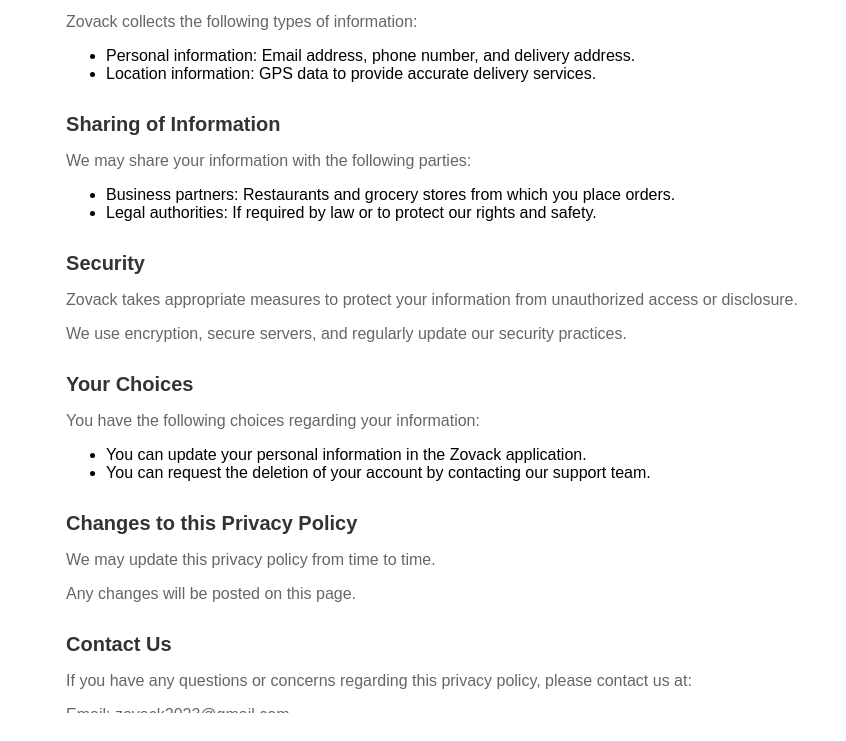
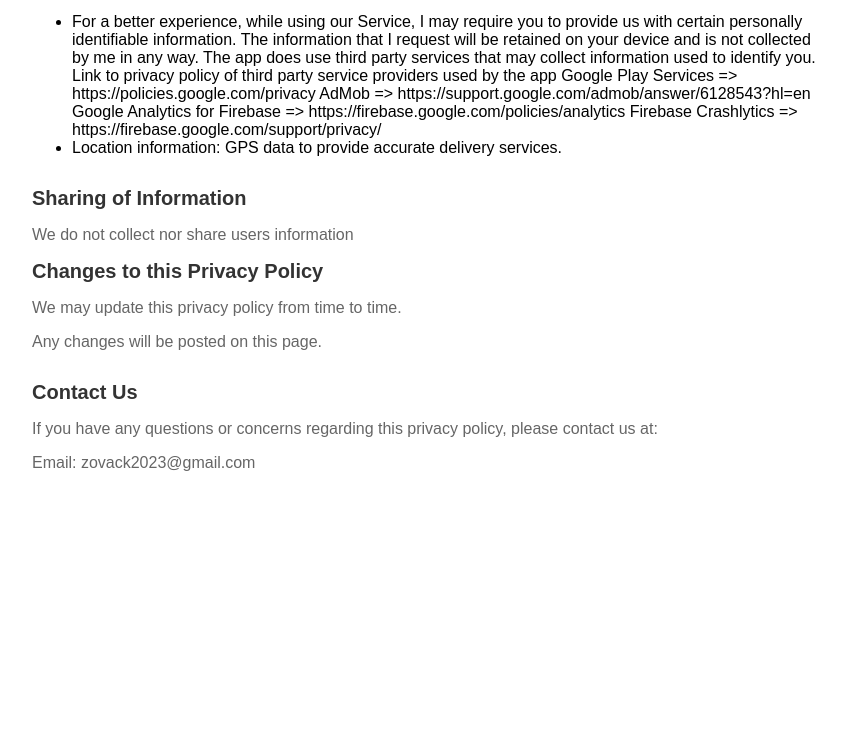
Before and after one commit to miraboh/gpt-game-policy, a plain HTML site: page index.html in a window 1280 px wide. Shown: the part 115-856 px from the top of the page, without its empty margins (208-1054 px from the left). Drawn offline with Linux system fonts and the light colour scheme.

Commit message:
Update index.html

```diff
--- a/index.html
+++ b/index.html
@@ -2,7 +2,7 @@
 <html>
 
 <head>
-  <title>Zovack Privacy Policy</title>
+  <title>GPT Chat Game Privacy Policy</title>
   <style>
     body {
       font-family: Arial, sans-serif;
@@ -66,40 +66,34 @@
 
 <body>
   <div class="privacy-policy">
-    <h1>Zovack Privacy Policy</h1>
+    <h1>GPT Chat Game</h1>
 
     <div class="section">
       <h2 class="section-title">Information We Collect</h2>
-      <p>Zovack collects the following types of information:</p>
       <ul>
-        <li>Personal information: Email address, phone number, and delivery address.</li>
+        <li>For a better experience, while using our Service, I may require you to provide us with certain personally identifiable information. The information that I request will be retained on your device and is not collected by me in any way.
+
+The app does use third party services that may collect information used to identify you.
+
+Link to privacy policy of third party service providers used by the app
+
+    Google Play Services => https://policies.google.com/privacy
+    AdMob => https://support.google.com/admob/answer/6128543?hl=en
+    Google Analytics for Firebase => https://firebase.google.com/policies/analytics
+    Firebase Crashlytics => https://firebase.google.com/support/privacy/
+
+        </li>
         <li>Location information: GPS data to provide accurate delivery services.</li>
      </ul>
     </div>
 
 <div class="section">
       <h2 class="section-title">Sharing of Information</h2>
-      <p>We may share your information with the following parties:</p>
-      <ul>
-        <li>Business partners: Restaurants and grocery stores from which you place orders.</li>
-        <li>Legal authorities: If required by law or to protect our rights and safety.</li>
-      </ul>
-    </div>
+      <p>We do not collect nor share users information </p>
 
-    <div class="section">
-      <h2 class="section-title">Security</h2>
-      <p>Zovack takes appropriate measures to protect your information from unauthorized access or disclosure.</p>
-      <p>We use encryption, secure servers, and regularly update our security practices.</p>
-    </div>
 
-    <div class="section">
-      <h2 class="section-title">Your Choices</h2>
-      <p>You have the following choices regarding your information:</p>
-      <ul>
-        <li>You can update your personal information in the Zovack application.</li>
-        <li>You can request the deletion of your account by contacting our support team.</li>
-      </ul>
-    </div>
+
+
 
     <div class="section">
       <h2 class="section-title">Changes to this Privacy Policy</h2>
```
